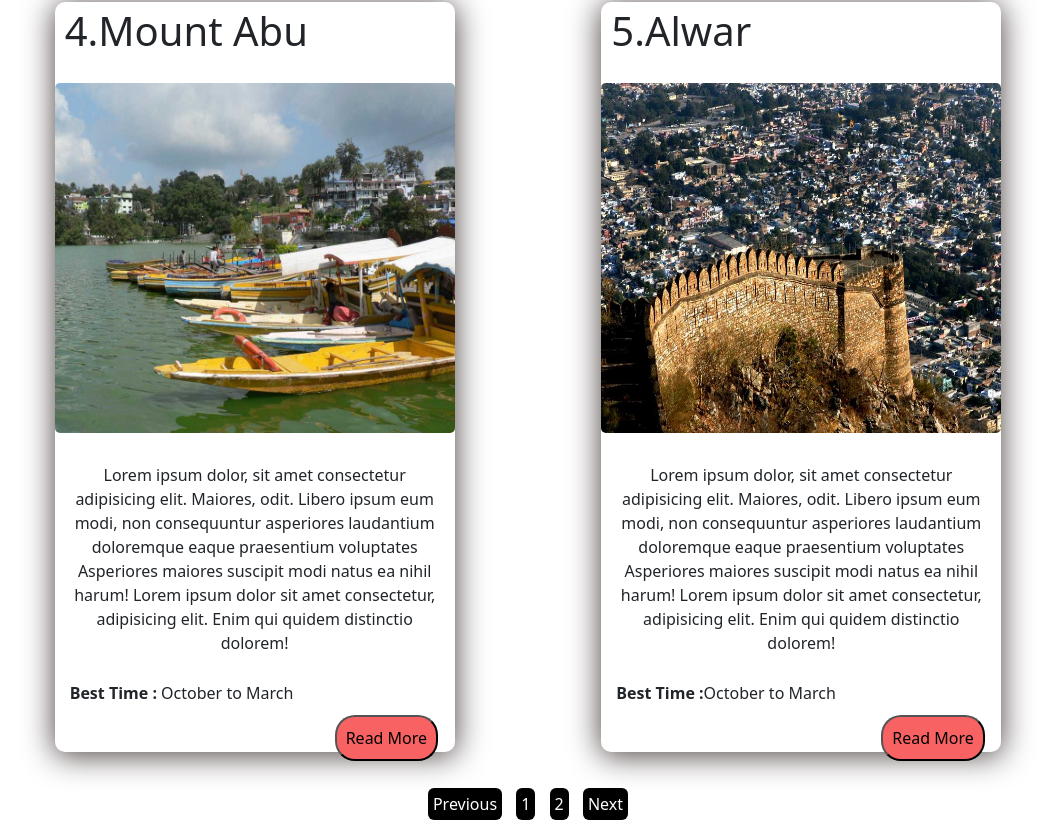
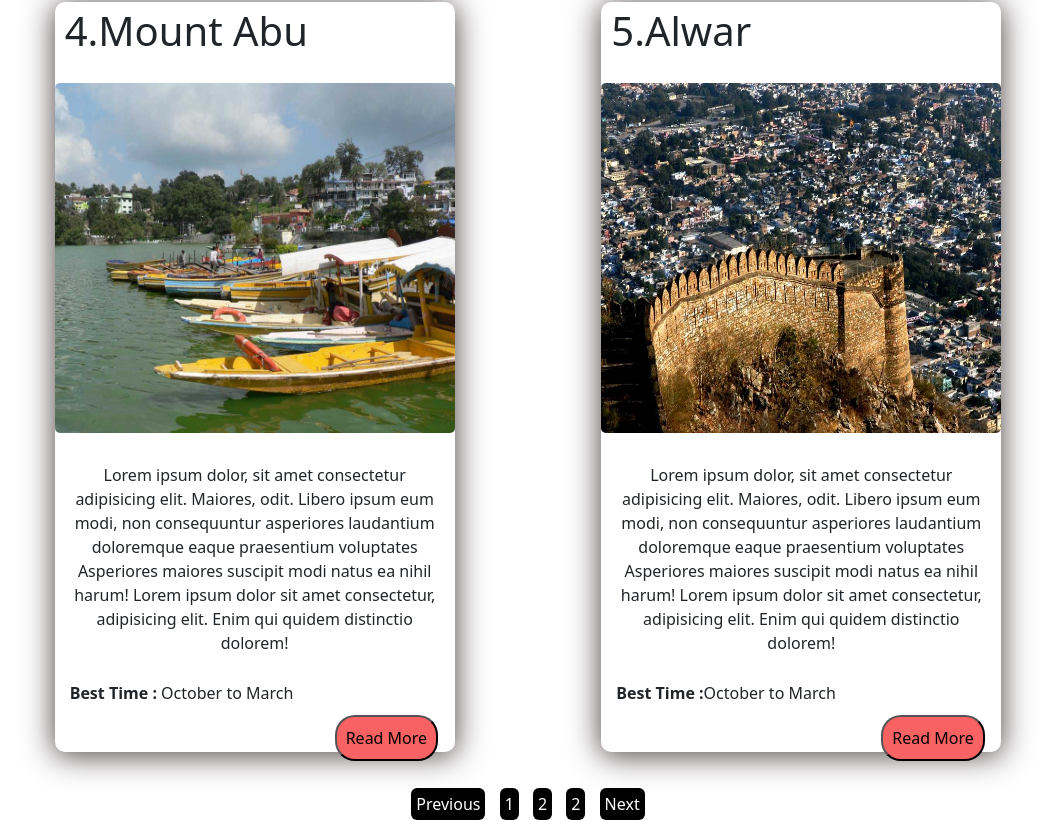
Before and after one commit to sanjeev808/tourist-, a plain HTML site: page index.html in a window 1280 px wide. Shown: the part 8930-9750 px from the top of the page, without its empty margins (112-1167 px from the left). Drawn offline with nearby package versions, Linux system fonts and the light colour scheme; files whose address does not match are found by name.

Commit message:
reintial file

```diff
--- a/index.html
+++ b/index.html
@@ -620,6 +620,7 @@
             <a href="" class="sec">Previous</a>
             <a href="" class="sec">1</a>
             <a href="" class="sec">2</a>
+            <a href="" class="sec">2</a>
             <a href="" class="sec">Next</a>
           </div>
         </div>
```
